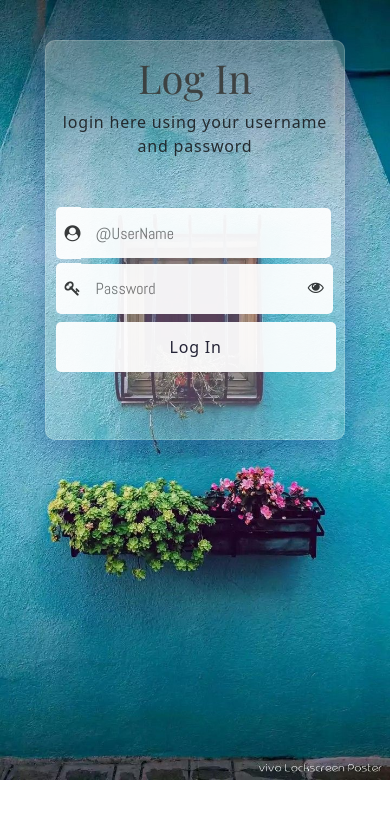
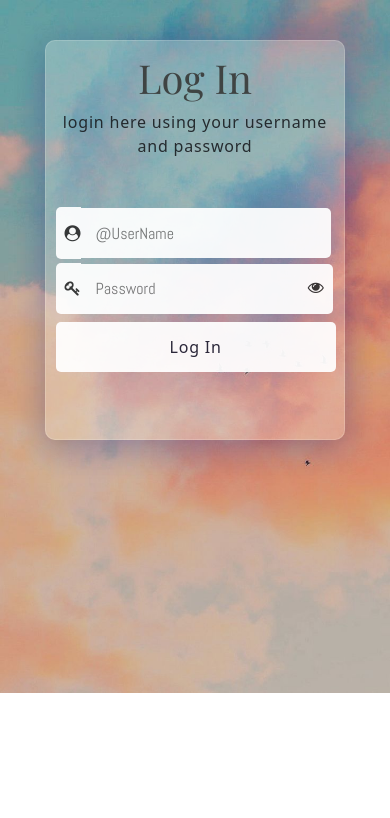
Before and after one commit to KanithiSubramanyam/personal-notepad, a React (Create React App) app: page / in a window 390 px wide. Shown: the top 818 px of the page. Built offline with nearby package versions, Linux system fonts and the light colour scheme; a web font is replaced by a local one.

Commit message:
wallepaper changed

```diff
--- a/src/App.css
+++ b/src/App.css
@@ -46,7 +46,7 @@ form {
     width: 300px;
   }
   body {
-    background-image: url('./images/download (1).jpg');
+    background-image: url('./images/Wallpaper.jpg');
     background-size: cover;
     min-height : 100%;
     min-width : 100%;
```
